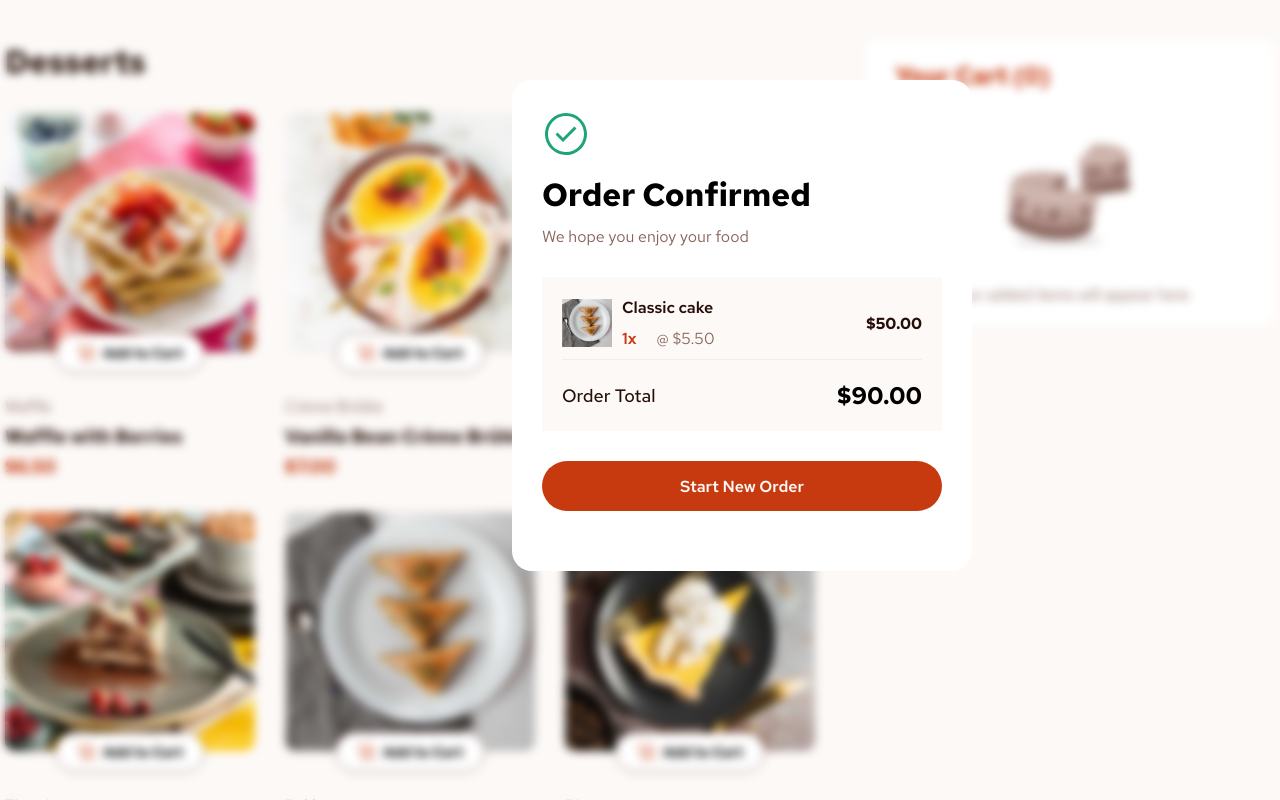
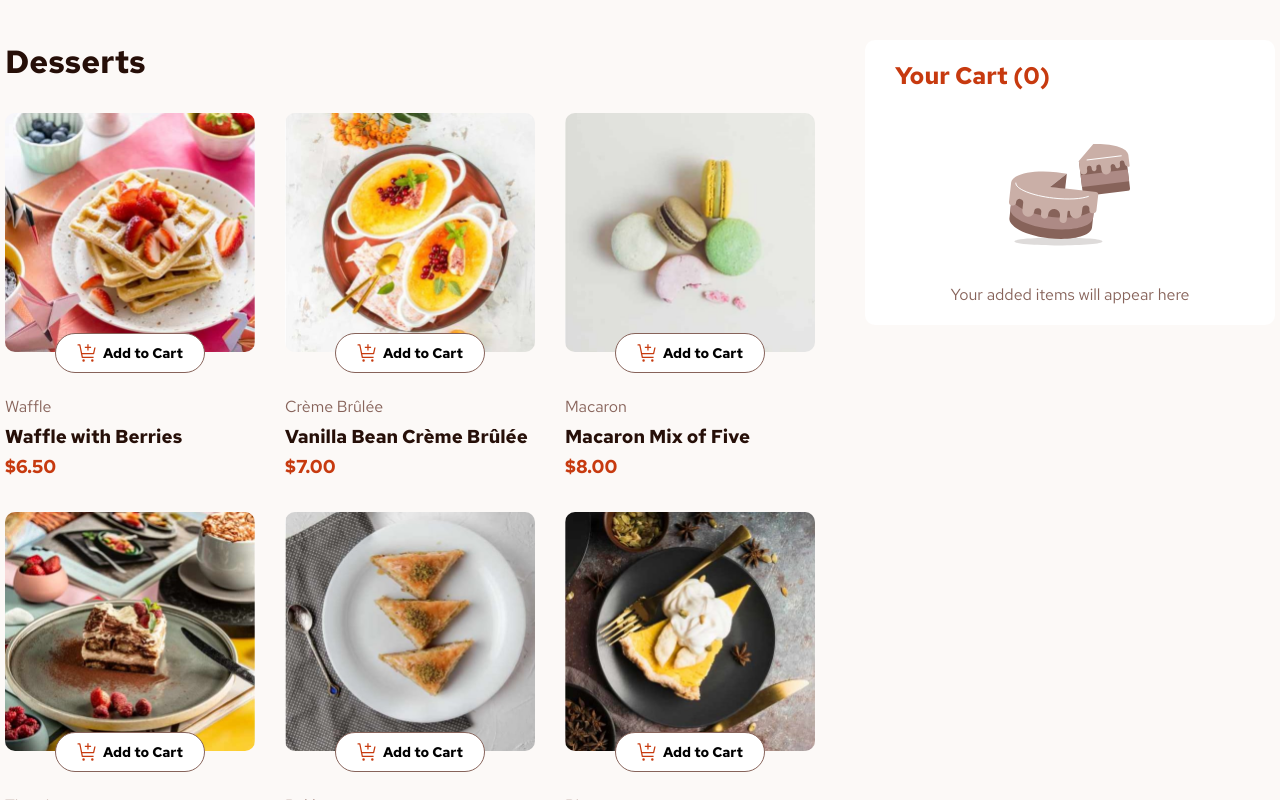
Before and after one commit to qinangao/product-list-with-cart, a React (Create React App) app: page / in a window 1280 px wide. Shown: the top 800 px of the page. Built offline with nearby package versions, Linux system fonts and the light colour scheme.

Commit message:
style and add data to modal

```diff
--- a/src/App.js
+++ b/src/App.js
@@ -4,6 +4,15 @@ import { useState } from "react";
 
 function App() {
   const [cart, setCart] = useState({});
+  const [isConfirmed, setIsComfirmed] = useState(false);
+  function handleConfirmedOrder() {
+    setIsComfirmed(true);
+  }
+
+  function handleNewOrder() {
+    setIsComfirmed(false);
+    setCart({});
+  }
 
   const numOrder = Object.values(cart).reduce((a, c) => a + c, 0);
 
@@ -42,8 +51,14 @@ function App() {
         onDelete={handleDeleteProduct}
         numOrder={numOrder}
         totalPrice={totalPrice}
+        onconfirmed={handleConfirmedOrder}
       />
-      <Modal />
+      <Modal
+        totalPrice={totalPrice}
+        isConfirmed={isConfirmed}
+        onStartNew={handleNewOrder}
+        cart={cart}
+      />
     </div>
   );
 }
@@ -89,14 +104,7 @@ function ProductCard({ productObj, quantity, onAdd, onIncrease, onDecrease }) {
   );
 }
 
-function ShoppingCart({ cart, onDelete, numOrder, totalPrice }) {
-  // const numOrder = Object.values(cart).reduce((a, c) => a + c, 0);
-
-  // const totalPrice = Object.entries(cart).reduce((total, [id, quantity]) => {
-  //   const product = productData.find((p) => p.id === Number(id));
-  //   return total + (product ? quantity * product.price : 0);
-  // }, 0);
-
+function ShoppingCart({ cart, onDelete, numOrder, totalPrice, onconfirmed }) {
   return (
     <div className="shopping-cart">
       <h2>Your Cart ({numOrder})</h2>
@@ -145,16 +153,18 @@ function ShoppingCart({ cart, onDelete, numOrder, totalPrice }) {
               This is a <strong>Carbon-neutral</strong> delivery
             </span>
           </p>
-          <button className="btn-comfirm-order">Confirm Order</button>
+          <button className="btn-comfirm-order" onClick={onconfirmed}>
+            Confirm Order
+          </button>
         </>
       )}
     </div>
   );
 }
 
-function Modal() {
-  return (
-    <>
+function Modal({ cart, totalPrice, isConfirmed, onStartNew }) {
+  return isConfirmed ? (
+    <div>
       <div className="modal">
         <div className="confirm-title">
           <img src="/images/icon-order-confirmed.svg" alt="logo" />
@@ -163,29 +173,41 @@ function Modal() {
         </div>
         <div className="confirm-container">
           <ul>
+            {Object.entries(cart).map(([id]) => {
+              const product = productData.find((p) => p.id === Number(id));
+              return (
                 <li className="confirmed-order-details">
                   <div>
-                <img src="/images/image-baklava-thumbnail.jpg" alt="" />
+                    <img src={product.image.thumbnail} alt="order-image" />
                     <div>
-                  <p className="order-name">Classic cake</p>
+                      <p className="order-name">{product?.name}</p>
                       <p>
-                    <span className="quantity">1x</span>
-                    <span className="unit-price">@ $5.50</span>
+                        <span className="quantity">{cart[id]}x</span>
+                        <span className="unit-price">
+                          @ ${product?.price.toFixed(2)}
+                        </span>
                       </p>
                     </div>
                   </div>
-              <p className="confirm-total-price">$50.00</p>
+                  <p className="confirm-total-price">
+                    ${(cart[id] * product?.price).toFixed(2)}
+                  </p>
                 </li>
+              );
+            })}
           </ul>
           <div className="order-total">
             <p>Order Total</p>
-            <h2>$90.00</h2>
+            <h2>${totalPrice.toFixed(2)}</h2>
           </div>
         </div>
-        <button className="btn-comfirm-order">Start New Order</button>
+        <button className="btn-comfirm-order" onClick={onStartNew}>
+          Start New Order
+        </button>
       </div>
       <div className="overlay"></div>
-    </>
-  );
+    </div>
+  ) : null;
 }
+
 export default App;
--- a/src/index.css
+++ b/src/index.css
@@ -217,13 +217,14 @@ p {
 }
 .confirm-container {
   background-color: var(--Rose-50);
-  padding: 20px 20px 0 20px;
+  padding: 10px 20px 0 20px;
 }
 .confirmed-order-details {
   display: flex;
   justify-content: space-between;
   align-items: center;
   border-bottom: 1px solid var(--Rose-100);
+  padding-top: 10px;
   padding-bottom: 10px;
 }
 .confirmed-order-details > div {
```
Lines whose indentation alone changed are shown as unchanged.
